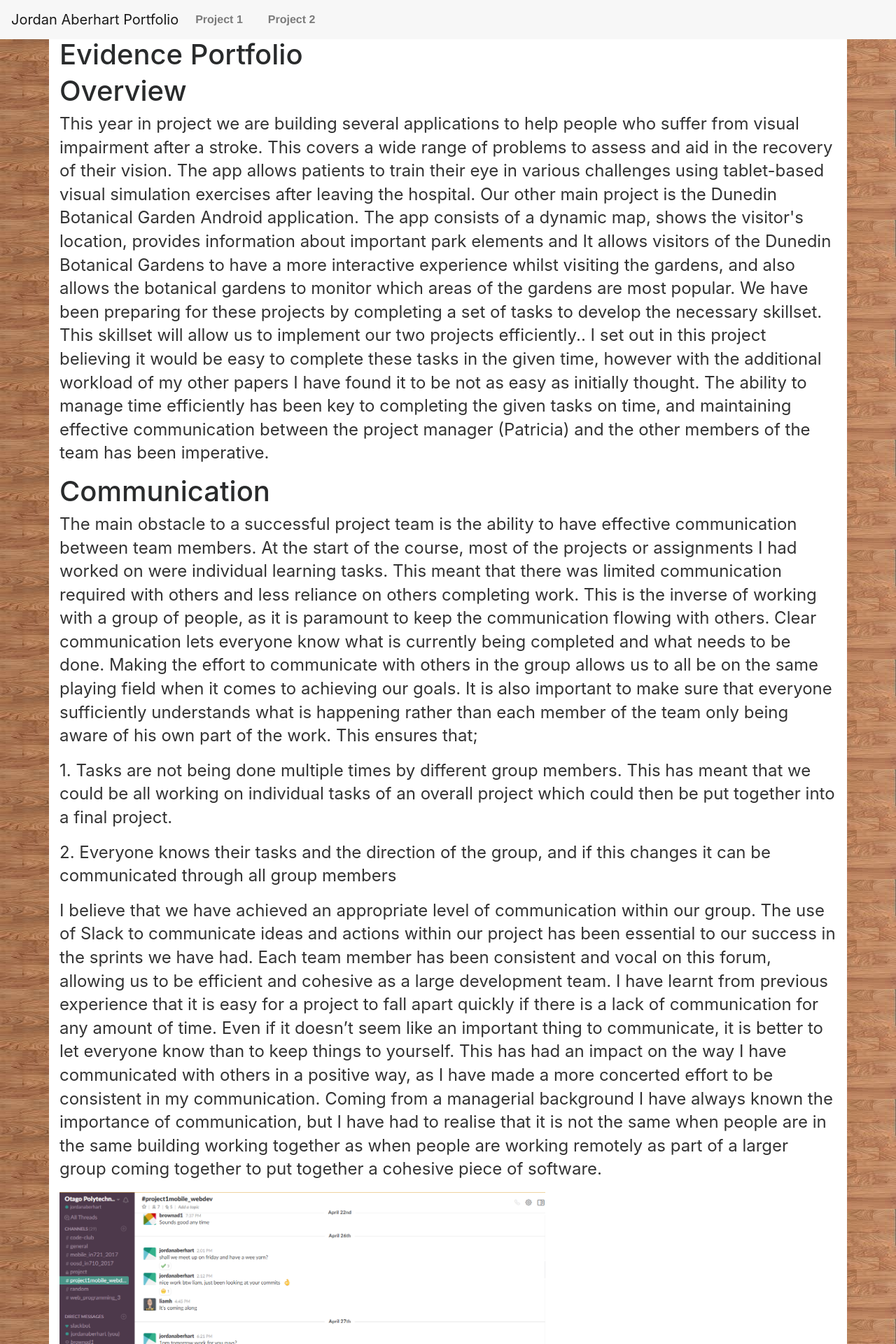
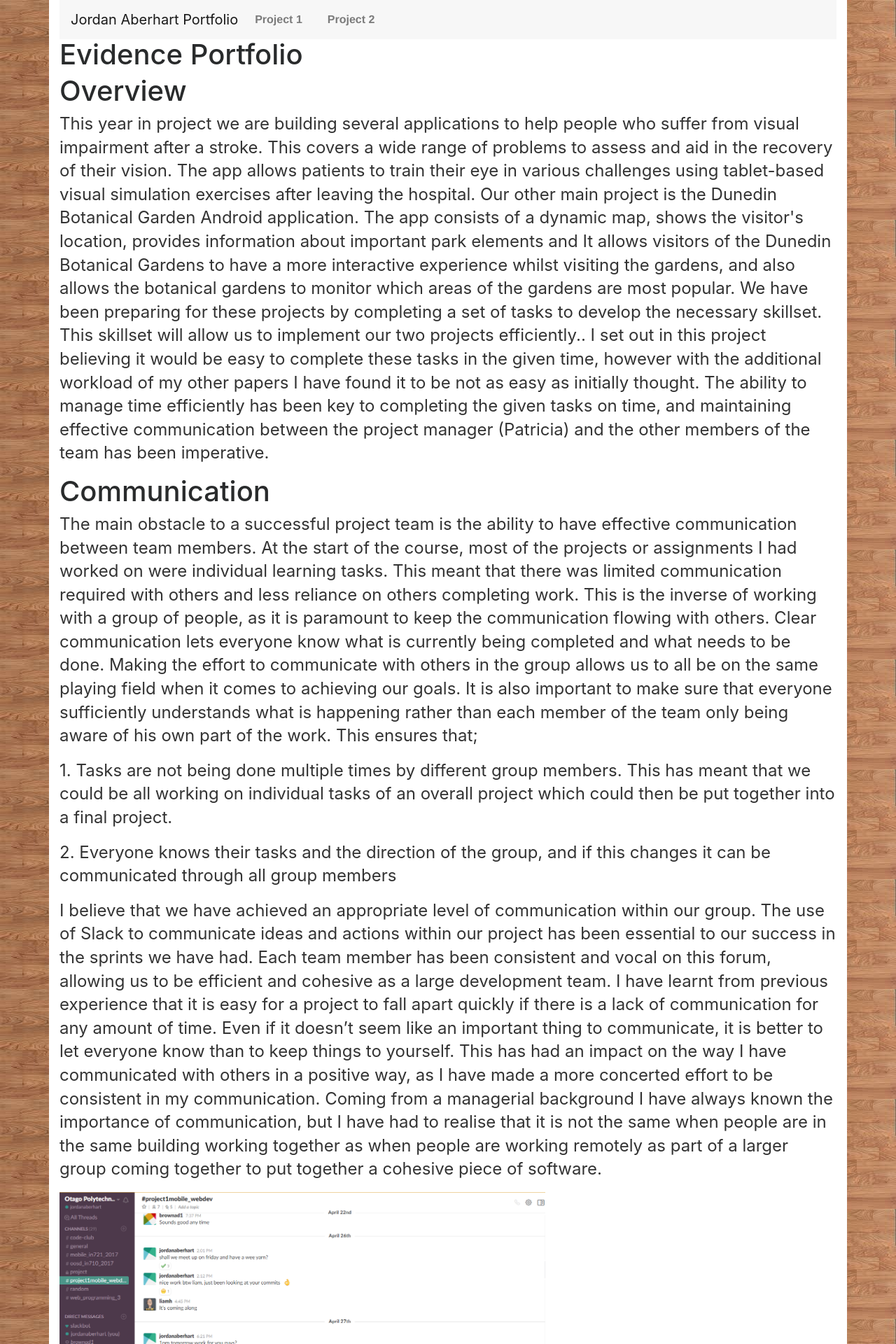
Before and after one commit to aberhjk1/aberhjk1.github.io, a Jekyll site: the page built from index.html, in a window 1280 px wide. Shown: the top 1920 px of the page at 70% size. Built offline with Jekyll 4.4.1, drawn with Linux system fonts in a browser that asks for light colours; nearby versions of some CDN libraries.

Commit message:
Update default.html

```diff
--- a/_layouts/default.html
+++ b/_layouts/default.html
@@ -17,7 +17,9 @@
 
 
 <body>
-    <nav class="navbar navbar-toggleable-md navbar-light bg-faded">
+
+    <div class="container">
+        <nav class="navbar navbar-toggleable-md navbar-light bg-faded">
         <button class="navbar-toggler navbar-toggler-right" type="button" data-toggle="collapse" data-target="#navbarText" aria-controls="navbarText" aria-expanded="false" aria-label="Toggle navigation">
             <span class="navbar-toggler-icon"></span>
         </button>
@@ -34,7 +36,6 @@
             </ul>
         </div>
     </nav>
-    <div class="container">
 
         {{ content }}
 
```
